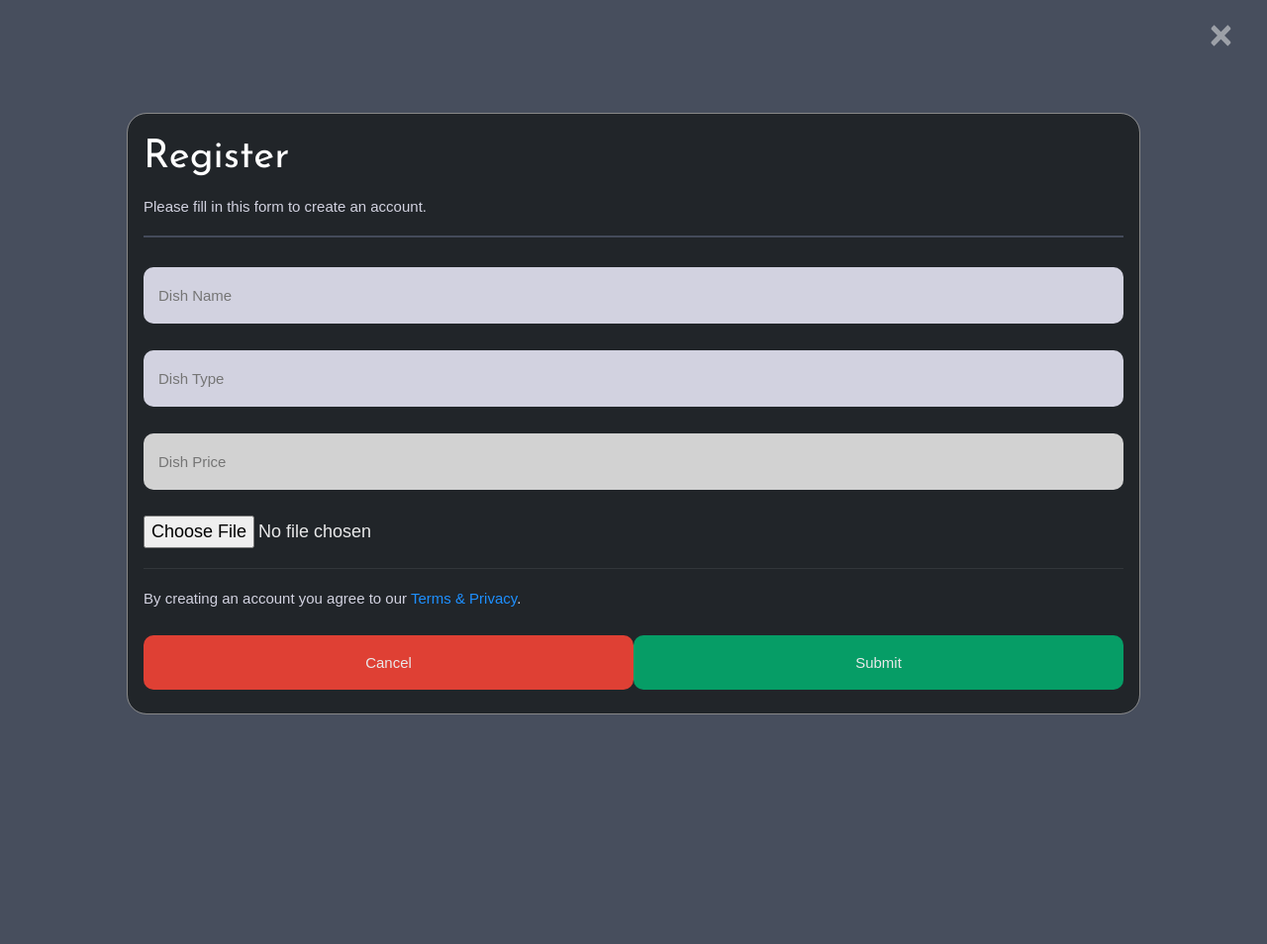
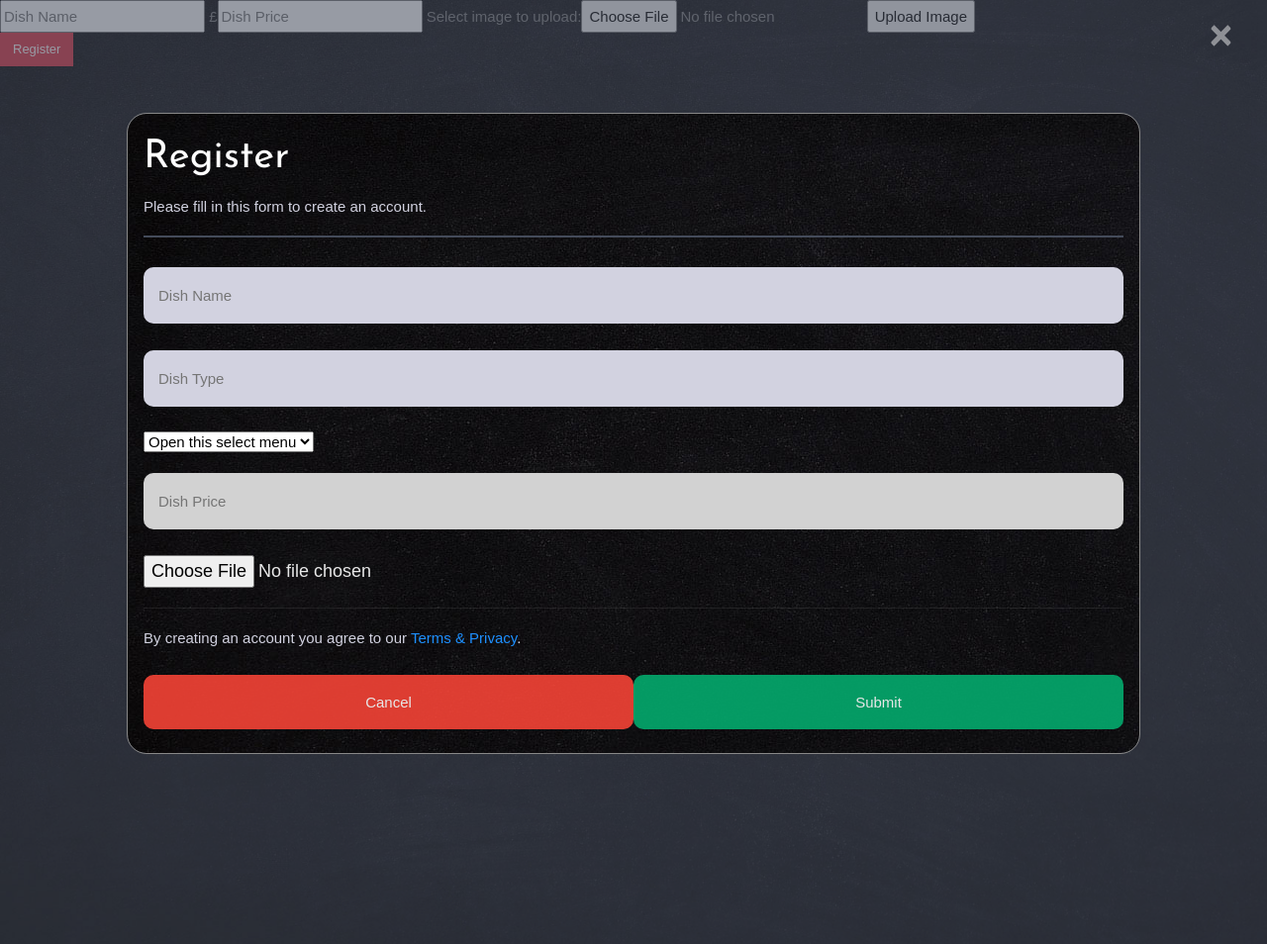
Before and after one commit to FaheemG22/coffee, a PHP site: page /upload_test.php in a window 1280 px wide, after a click on "Register". Shown: the whole page at 99% size. Run offline with PHP 8.4, Linux system fonts and the light colour scheme; some libraries are stand-ins or nearby versions.

Commit message:
Styling Changes

```diff
--- a/css/custom.css
+++ b/css/custom.css
@@ -20,7 +20,7 @@ body {font-family: Arial, Helvetica, sans-serif;}
 * {box-sizing: border-box;}
 
 /* Full-width input fields */
-.modal input[type=text], .modal input[type=password], .modal input[type=number], .modal input[type=value] {
+.modal input[type=text], .modal input[type=password], .modal input[type=number], .modal input[type=value], .modal option {
   width: 100%;
   padding: 15px;
   margin: 5px 0 22px 0;
@@ -32,10 +32,14 @@ body {font-family: Arial, Helvetica, sans-serif;}
 }
 
 /* Add a background color when the inputs get focus */
-.modal input[type=text]:focus, .modal input[type=password], .modal input[type=number], .modal input[type=email]:focus {
+.modal input[type=text]:focus, .modal input[type=password], .modal input[type=number], .modal input[type=email]:focus, .modal option {
   background-color: #D2D2D2;
   outline: none;
   border-radius:10px ;
+}
+
+option:hover {
+  background-color: #d2d2d28e;
 }
 
 /* Set a style for all buttons */
@@ -104,7 +108,7 @@ body {font-family: Arial, Helvetica, sans-serif;}
   width: 100%; /* Full width */
   height: 100%; /* Full height */
   overflow: auto; /* Enable scroll if needed */
-  background-color: #474e5d;
+  background-color: rgba(71, 78, 93, 0.56);
   padding-top: 50px;
 }
 
@@ -112,7 +116,8 @@ body {font-family: Arial, Helvetica, sans-serif;}
 .modal-content {
   max-width: 1200px;
   color:#d2d2e0;
-  background-color: #212529;
+  background-image: url("../images/bg_4.jpg");
+  /*background-color: #212529;*/
   border-radius:20px;
   margin: 5% auto 15% auto; /* 5% from the top, 15% from the bottom and centered */
   border: 1px solid #888;
@@ -146,8 +151,4 @@ hr {
 
 
 /* Change styles for cancel button and signup button on extra small screens */
-@media screen and (max-width: 300px) {
-  .cancelbtn, .signupbtn {
-     width: 100%;
-  }
-}
+@media screen and (max-width: 300px) {.cancelbtn, .signupbtn {width: 100%;}}
--- a/upload_test.php
+++ b/upload_test.php
@@ -36,7 +36,7 @@
 </form>
 
 <div>
-<button style="margin-left:5px;width:100%;height:100%;size:100%;margin-top:10px;" class="btn btn-danger" onclick="document.getElementById('sign_up_form').style.display='block';invis()"> Register </button></li>
+<button class="btn btn-danger" onclick="document.getElementById('sign_up_form').style.display='block';invis()"> Register </button></li>
 </div>
 
 <div name='form1' id="sign_up_form" class="modal">
@@ -49,6 +49,16 @@
 
 		<input type="text" name='Name' placeholder="Dish Name" required>
 		<input type="text" name='Type' placeholder="Dish Type" required>
+
+
+		<select class="form-select form-select-lg mb-3" aria-label=".form-select-lg example">
+		<option selected>Open this select menu</option>
+		<option value="1">One</option>
+		<option value="2">Two</option>
+		<option value="3">Three</option>
+		</select>
+
+
         <input type="number" name='Price' placeholder="Dish Price" required>
         <div class="mb-3">
         <input class="form-control form-control-sm" id="fileToUpload" required type="file">
```
